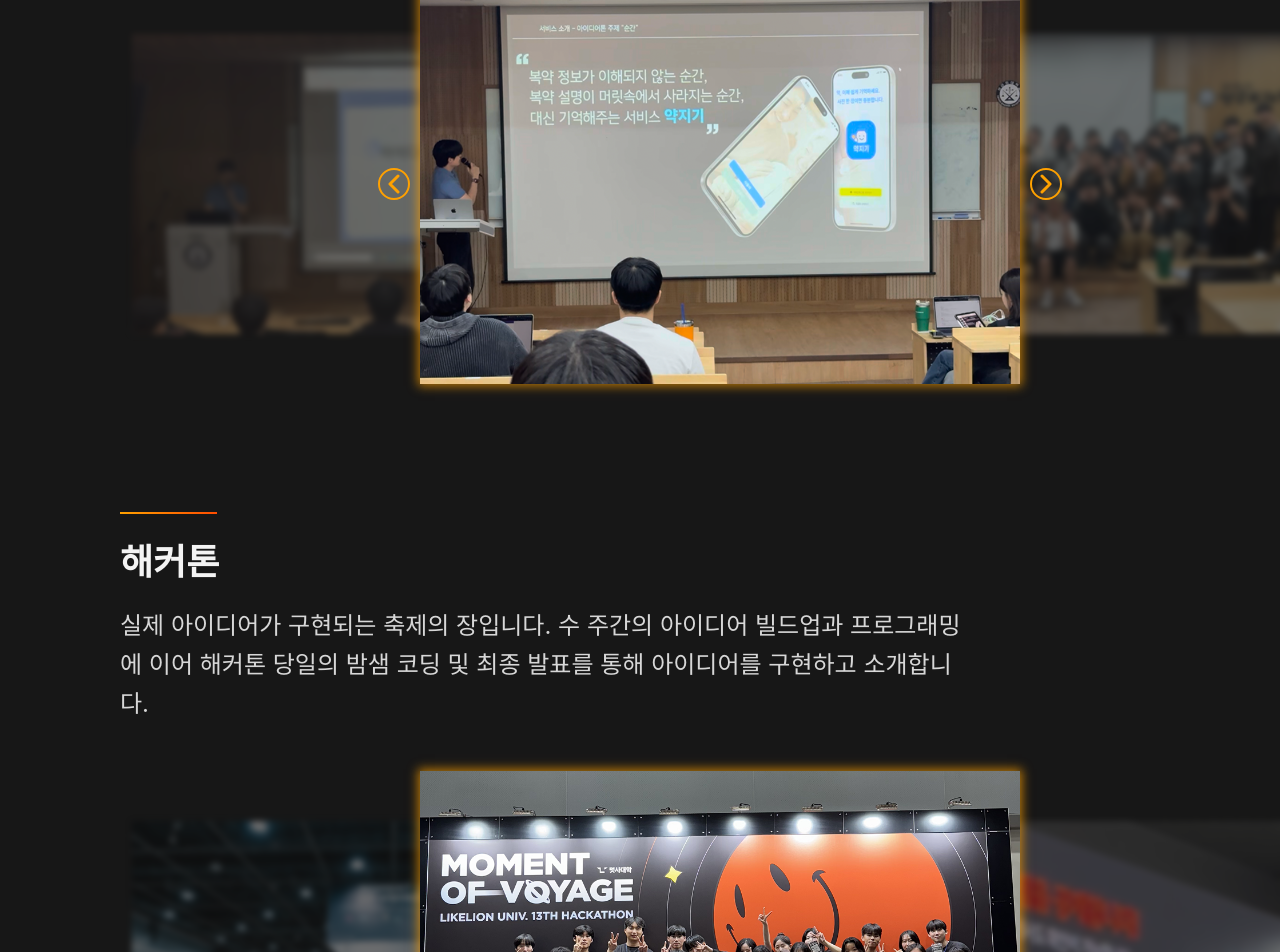
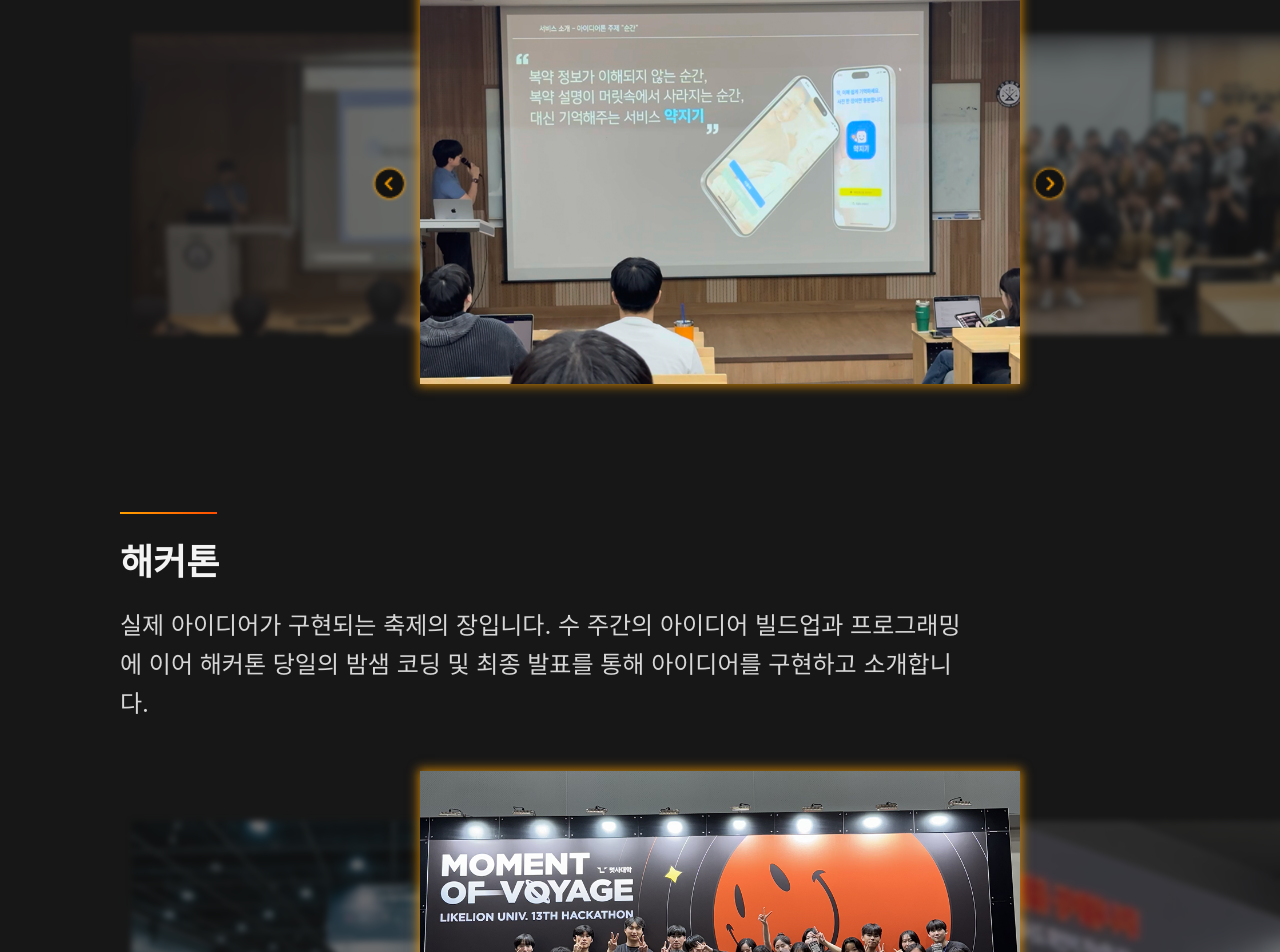
Before and after one commit to LikeLion-14th-SKHU/LikeLion-14th-Recruiting, a React (Vite) app: page /activity in a window 1280 px wide. Shown: the part 1823-2775 px from the top of the page. Built offline with nearby package versions, Linux system fonts and the light colour scheme; a web font is replaced by a local one.

Commit message:
Feat: 일부 ui 수정

```diff
--- a/src/pages/Activity.jsx
+++ b/src/pages/Activity.jsx
@@ -229,7 +229,7 @@ function Activity() {
           <button
             key={tab}
             onClick={() => scrollToSection(tab)}
-            className="px-5 md:px-6 md:w-[221px] shadow-primary-glow md:h-[96px] md:text-[30px] py-2.5 rounded-[14px] md:py-3 md:rounded-[28px] md:border-3 border-2 border-primary-point2 bg-transparent text-text-main text-sm  font-semibold hover:bg-primary-point2 hover:text-white transition-all duration-300"
+            className="px-5 md:px-6 md:w-[221px] md:ml-0 ml-7 mr-[-27px] w-[130px] h-[47px] shadow-primary-glow md:h-[96px] md:text-[30px] py-2.5 rounded-[14px] md:py-3 md:rounded-[28px] md:border-3 border-2 border-primary-point2 bg-transparent text-text-main text-sm  font-semibold hover:bg-primary-point2 hover:text-white transition-all duration-300"
           >
             {tab}
           </button>
@@ -351,25 +351,16 @@ function Activity() {
           {section.images.length > 0 && (
             <div className="relative flex items-center justify-center">
               {/* 왼쪽 화살표 */}
+
               <button
                 onClick={() => handlePrevSlide(section.id)}
-                className="w-8 h-8 flex items-center justify-center rounded-full border-2 border-primary-point2 text-primary-point2 hover:bg-primary-point2 hover:text-white transition-all duration-300 z-30 flex-shrink-0 mr-2.5"
+                className="z-30 flex-shrink-0 mr-2.5"
               >
-                <svg
-                  width="12"
-                  height="20"
-                  viewBox="0 0 12 20"
-                  fill="none"
-                  className="w-3 h-5"
-                >
-                  <path
-                    d="M10 2L2 10L10 18"
-                    stroke="currentColor"
-                    strokeWidth="3"
-                    strokeLinecap="round"
-                    strokeLinejoin="round"
-                  />
-                </svg>
+                <img
+                  src="../img/모바일왼쪽화살표.png"
+                  alt="이전"
+                  className="w-6 h-6 md:w-10 md:h-10"
+                />
               </button>
 
               {/* 이미지 컨테이너 */}
@@ -448,23 +439,13 @@ function Activity() {
               {/* 오른쪽 화살표 */}
               <button
                 onClick={() => handleNextSlide(section.id)}
-                className="w-8 h-8 flex items-center justify-center rounded-full border-2 border-primary-point2 text-primary-point2 hover:bg-primary-point2 hover:text-white transition-all duration-300 z-30 flex-shrink-0 ml-2.5"
+                className="z-30 flex-shrink-0 ml-2.5"
               >
-                <svg
-                  width="12"
-                  height="20"
-                  viewBox="0 0 12 20"
-                  fill="none"
-                  className="w-3 h-5"
-                >
-                  <path
-                    d="M2 2L10 10L2 18"
-                    stroke="currentColor"
-                    strokeWidth="3"
-                    strokeLinecap="round"
-                    strokeLinejoin="round"
-                  />
-                </svg>
+                <img
+                  src="../img/모바일오른쪽화살표.png"
+                  alt="다음"
+                  className="w-6 h-6 md:w-10 md:h-10"
+                />
               </button>
             </div>
           )}
```
Also changed, not shown: public/img/모바일오른쪽화살표.png (added), public/img/모바일왼쪽화살표.png (added).
